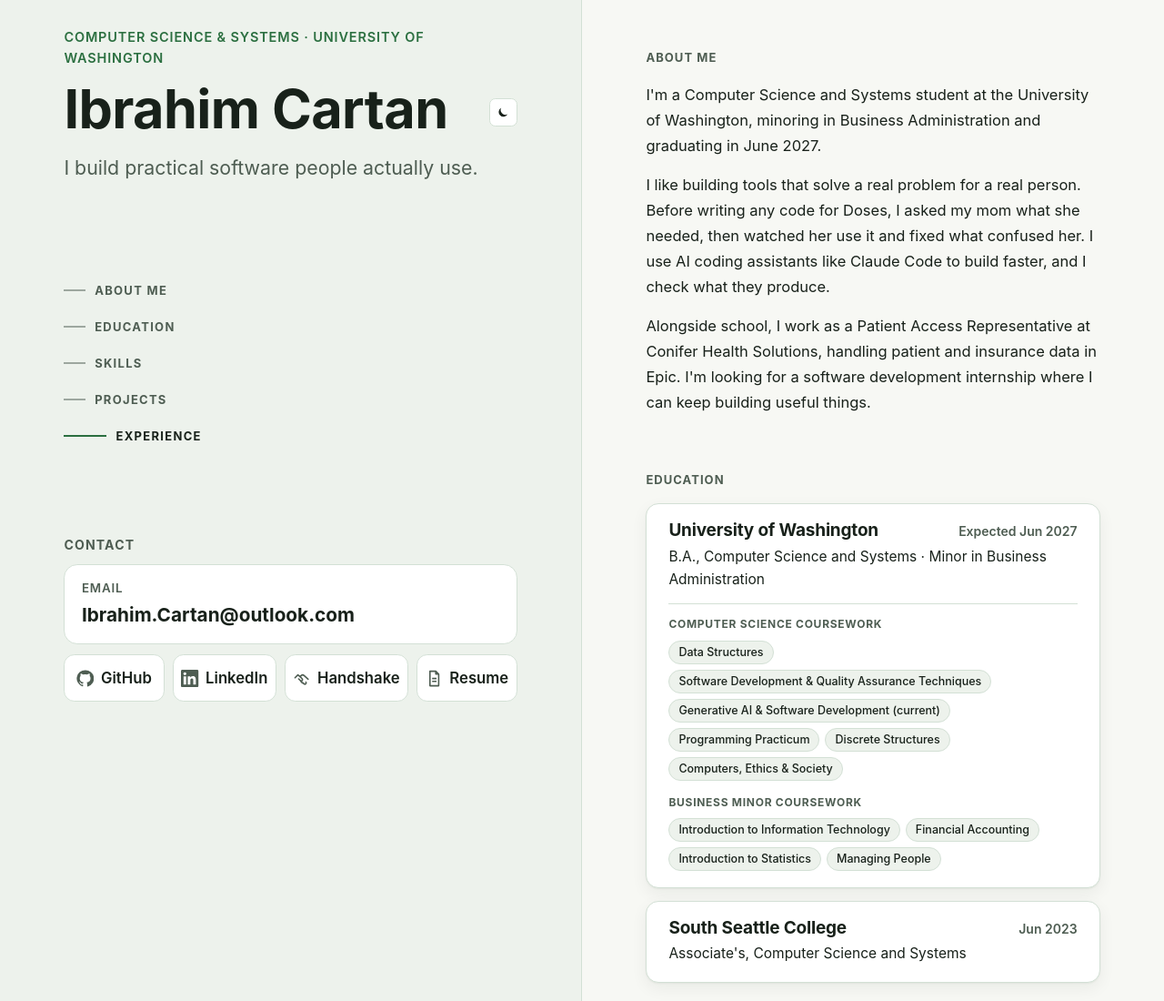
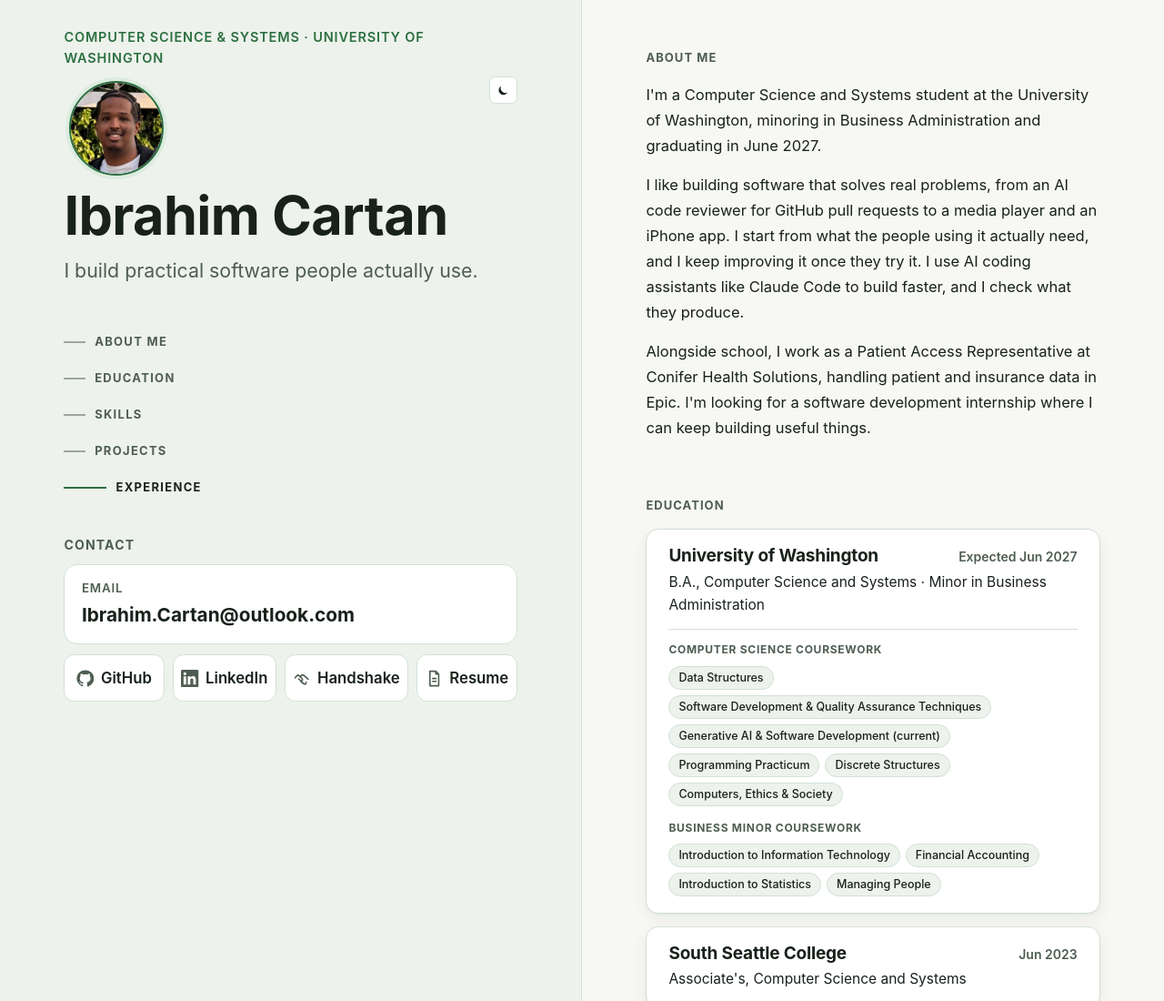
Before and after one commit to IbrahimCartan/IbrahimCartan.github.io, a plain HTML site: page index.html in a window 1280 px wide. Shown: the top 1100 px of the page at 91% size. Drawn offline with Linux system fonts and the light colour scheme.

Commit message:
Add a headshot above the name and broaden the About Me text

```diff
--- a/index.html
+++ b/index.html
@@ -10,7 +10,7 @@
     // Apply saved theme before paint to avoid a flash.
     try { var t = localStorage.getItem("theme"); if (t) document.documentElement.dataset.theme = t; } catch (e) {}
   </script>
-  <link rel="stylesheet" href="styles.css?v=2026-11-18">
+  <link rel="stylesheet" href="styles.css?v=2026-11-18b">
 </head>
 <body>
   <a class="skip" href="#main">Skip to content</a>
@@ -22,12 +22,13 @@
         <header class="intro-head">
         <p class="eyebrow">Computer Science &amp; Systems · University of Washington</p>
         <div class="intro-top">
-          <h1>Ibrahim Cartan</h1>
+          <img class="headshot" src="images/headshot.jpg" alt="Photo of Ibrahim Cartan" width="480" height="480">
           <button class="theme-toggle" id="theme-toggle" type="button" aria-label="Switch color theme">
             <svg class="i-moon" viewBox="0 0 24 24" width="18" height="18" aria-hidden="true"><path fill="currentColor" d="M20 15.5A8.5 8.5 0 0 1 8.5 4a8.5 8.5 0 1 0 11.5 11.5z"/></svg>
             <svg class="i-sun" viewBox="0 0 24 24" width="18" height="18" aria-hidden="true"><circle cx="12" cy="12" r="4.5" fill="currentColor"/><g stroke="currentColor" stroke-width="2" stroke-linecap="round"><path d="M12 2v3M12 19v3M2 12h3M19 12h3M4.9 4.9 7 7M17 17l2.1 2.1M4.9 19.1 7 17M17 7l2.1-2.1"/></g></svg>
           </button>
         </div>
+        <h1>Ibrahim Cartan</h1>
         <p class="lead">I build practical software people actually use.</p>
         </header>
         <div class="spacer" aria-hidden="true"></div>
@@ -74,7 +75,7 @@
         <h2 class="section-title" id="about-title">About Me</h2>
         <div class="about">
           <p>I'm a Computer Science and Systems student at the University of Washington, minoring in Business Administration and graduating in June 2027.</p>
-          <p>I like building tools that solve a real problem for a real person. Before writing any code for Doses, I asked my mom what she needed, then watched her use it and fixed what confused her. I use AI coding assistants like Claude Code to build faster, and I check what they produce.</p>
+          <p>I like building software that solves real problems, from an AI code reviewer for GitHub pull requests to a media player and an iPhone app. I start from what the people using it actually need, and I keep improving it once they try it. I use AI coding assistants like Claude Code to build faster, and I check what they produce.</p>
           <p>Alongside school, I work as a Patient Access Representative at Conifer Health Solutions, handling patient and insurance data in Epic. I'm looking for a software development internship where I can keep building useful things.</p>
         </div>
       </section>
@@ -264,6 +265,6 @@
     </main>
   </div>
 
-  <script src="script.js?v=2026-11-18"></script>
+  <script src="script.js?v=2026-11-18b"></script>
 </body>
 </html>
--- a/styles.css
+++ b/styles.css
@@ -55,9 +55,10 @@ p { margin: 0 0 1em; }
   display: flex; flex-direction: column; justify-content: center;
   padding: clamp(1em, 3.6vh, 3em) clamp(32px, 5.5vw, 96px); max-width: 720px; margin: 0 auto;
 }
-.intro-top { display: flex; justify-content: space-between; align-items: center; gap: 1em; margin-bottom: clamp(.08em, 1vh, .2em); }
+.intro-top { display: flex; justify-content: space-between; align-items: flex-start; gap: 1em; margin-bottom: clamp(.08em, 1vh, .2em); }
 .eyebrow { color: var(--accent); font-weight: 600; font-size: .78em; letter-spacing: .06em; text-transform: uppercase; margin: 0 0 .6em; }
 .intro h1 { font-size: 3.2em; margin-bottom: clamp(.08em, 1vh, .2em); }
+.headshot { flex: none; width: 5.6em; height: 5.6em; margin: .3em 0 .2em .3em; border-radius: 50%; object-fit: cover; border: 2px solid var(--accent); box-shadow: 0 0 0 4px var(--accent-soft); }
 .lead { font-size: 1.15em; color: var(--muted); margin: 0; }
 .intro h2 { font-size: .76em; text-transform: uppercase; letter-spacing: .08em; color: var(--muted); margin-bottom: clamp(.8em, 1.6vh, 1.4em); }
 /* The two gaps around the contents list share the spare height equally,
```
Also changed, not shown: projects.html (+2 -2 lines), images/headshot.jpg (added).
